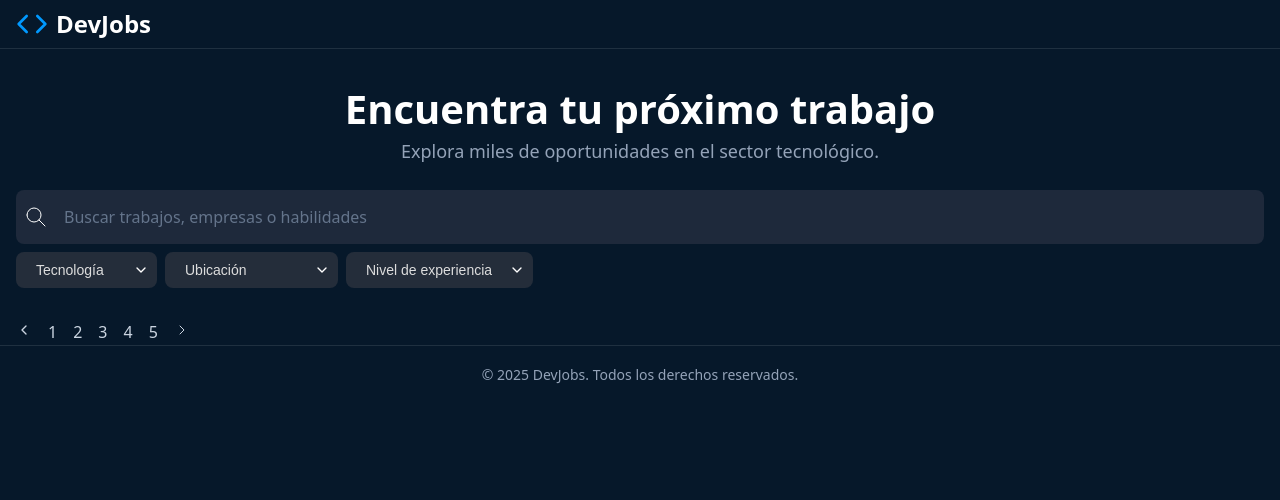
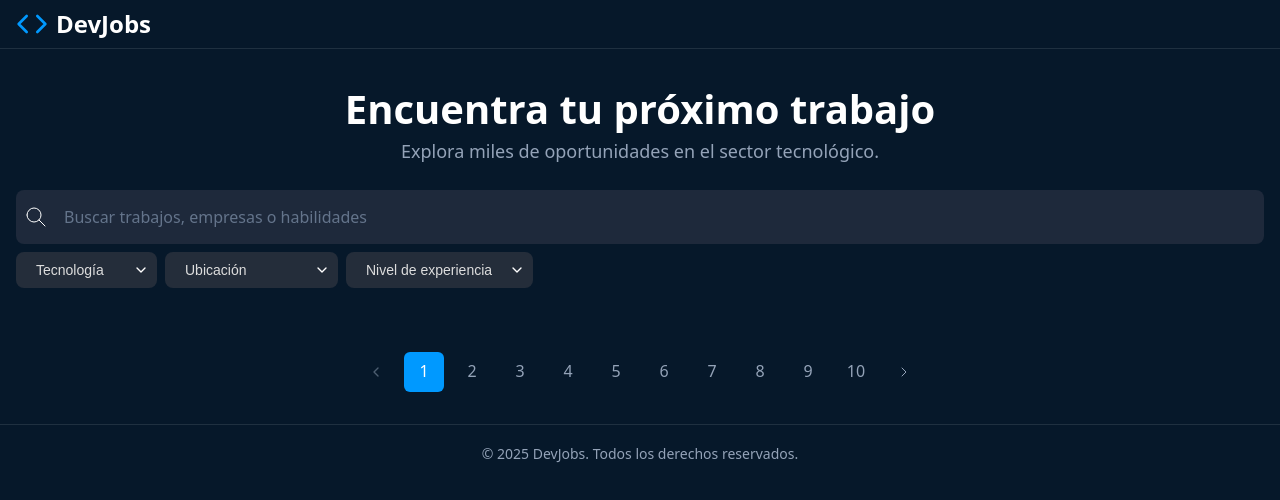
Before and after one commit to Ro0oman/jscamp, a React (Vite) app in the folder 02-react/: page / in a window 1280 px wide. Shown: the top 500 px of the page. Built offline with nearby package versions, Linux system fonts and the light colour scheme.

Commit message:
Pagination

```diff
--- a/02-react/src/App.jsx
+++ b/02-react/src/App.jsx
@@ -1,8 +1,8 @@
-import Footer from "./components/Footer.jsx";
-import Header from "./components/Header.jsx";
-import Pagination from "./components/Pagination.jsx";
-import SearchFormSection from "./components/SearchFormSection.jsx";
-import JobListings from "./components/JobListings.jsx";
+import {Footer} from "./components/Footer.jsx";
+import {Header} from "./components/Header.jsx";
+import {Pagination} from "./components/Pagination.jsx";
+import {SearchFormSection} from "./components/SearchFormSection.jsx";
+import {JobListings} from "./components/JobListings.jsx";
 
 function App() {
   return (
@@ -12,7 +12,7 @@ function App() {
         <SearchFormSection />
         <section>
           {/* <JobListings /> */}
-          <Pagination />
+          <Pagination currentPage={1} totalPages={10}/>
         </section>
       </main>
       <Footer />
--- a/02-react/src/components/Footer.jsx
+++ b/02-react/src/components/Footer.jsx
@@ -1,8 +1,7 @@
-function Footer(){
+export function Footer(){
       return(
          <footer style={{ "paddingBottom": "2000px"}}>
         <small>&copy; 2025 DevJobs. Todos los derechos reservados.</small>
       </footer>
       )
 }
-export default Footer;
--- a/02-react/src/components/Header.jsx
+++ b/02-react/src/components/Header.jsx
@@ -1,4 +1,4 @@
-function Header() {
+export function Header() {
   return (
     <header>
       <h1>
@@ -25,4 +25,3 @@ function Header() {
     </header>
   );
 }
-export default Header;
--- a/02-react/src/components/JobListings.jsx
+++ b/02-react/src/components/JobListings.jsx
@@ -1,7 +1,7 @@
 import data from "../data.json";
 
 
-function JobListings() {
+export function JobListings() {
   return (
     <>
       <h2>Resultados de búsqueda</h2>
@@ -20,5 +20,3 @@ function JobListings() {
     </>
   );
 }
-
-export default JobListings;
--- a/02-react/src/components/Pagination.jsx
+++ b/02-react/src/components/Pagination.jsx
@@ -1,7 +1,20 @@
-function Pagination(){
-    return(
+export function Pagination({ currentPage = 1, totalPages = 19 }) {
+  //Generar un array de paginas a mostrar
+  const pages = Array.from({ length: totalPages }, (_, index) => index + 1);
+
+  const isFirstPage = currentPage === 1;
+  const isLastPage = currentPage === totalPages;
+
+  const stylePrevButton = isFirstPage
+    ? { pointerEvents: "none", opacity: "0.5" }
+    : {};
+  const styleNextButton = isLastPage
+    ? { pointerEvents: "none", opacity: "0.5" }
+    : {};
+
+  return (
     <nav className="pagination">
-            <a href="#">
+        <a href="#" style={stylePrevButton}>
           <svg
             width="16"
             height="16"
@@ -16,14 +29,17 @@ function Pagination(){
             <path d="M15 6l-6 6l6 6" />
           </svg>
         </a>
-            <a className="is-active" href="#">
-              1
+      {pages.map((page) => (
+        <a
+          key={page}
+          href="#"
+          className={page === currentPage ? "is-active" : ""}
+        >
+          {page}
         </a>
-            <a href="#">2</a>
-            <a href="#">3</a>
-            <a href="#">4</a>
-            <a href="#">5</a>
-            <a href="#">
+      ))}
+
+        <a href="#" style={styleNextButton}>
           <svg
             width="16"
             height="16"
@@ -40,7 +56,5 @@ function Pagination(){
           </svg>
         </a>
     </nav>
-    )
+  );
 }
-
-export default Pagination;
--- a/02-react/src/components/SearchFormSection.jsx
+++ b/02-react/src/components/SearchFormSection.jsx
@@ -1,4 +1,4 @@
-function SearchFormSection(){
+export function SearchFormSection(){
     return(
         <section className="jobs-search">
           <h1>Encuentra tu próximo trabajo</h1>
@@ -74,5 +74,3 @@ function SearchFormSection(){
         </section>
     )
 }
-
-export default SearchFormSection;
--- a/02-react/src/index.css
+++ b/02-react/src/index.css
@@ -394,7 +394,6 @@ article {
   .search-bar {
     background: var(--input-bg);
     padding: .25rem .5rem;
-    position: relative;
   }
 
   .search-filters {
@@ -449,6 +448,39 @@ article {
   }
 }
 
+.pagination {
+  display: flex;
+  justify-content: center;
+  gap: 0.5rem;
+  margin-block: 2rem;
+
+  a {
+    display: flex;
+    align-items: center;
+    justify-content: center;
+    width: 2.5rem;
+    height: 2.5rem;
+    text-decoration: none;
+    color: var(--text-muted);
+    border-radius: 0.375rem;
+    transition: all .3s;
+
+    &:hover, &:focus {
+      background-color: #fff;
+    }
+
+    &:active {
+      transform: scale(0.90);
+    }
+
+    &.is-active {
+      background-color: var(--primary-light);
+      color: white;
+      pointer-events: none;
+    }
+  }
+}
+
 .button-apply-job {
   background: #09f;
 
```
Lines whose indentation alone changed are shown as unchanged.
